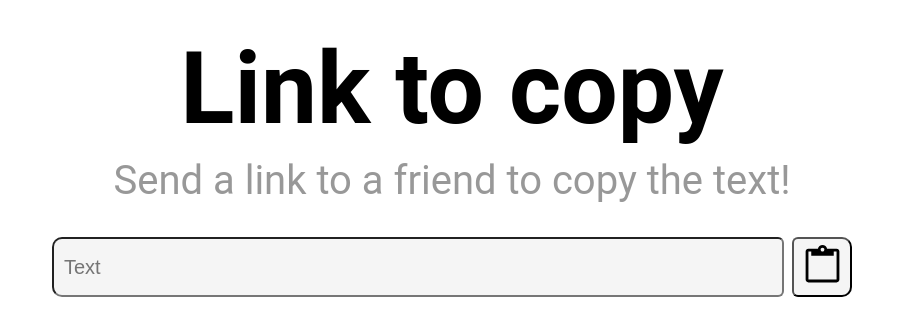
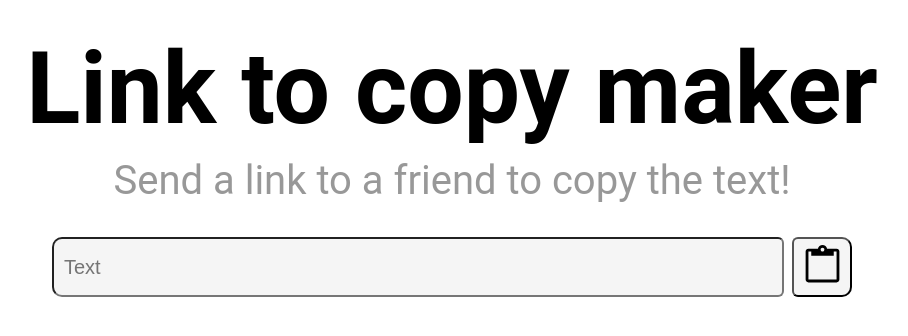
Before and after one commit to Cheese7856/Copy, a plain HTML site: page index.html in a window 1280 px wide. Shown: the whole page, without its empty margins (188-1096 px from the left). Drawn offline with Linux system fonts and the light colour scheme.

Commit message:
Changed names and title

```diff
--- a/index.html
+++ b/index.html
@@ -4,13 +4,13 @@
     <meta charset="UTF-8" />
     <meta name="viewport" content="width=device-width, initial-scale=1" />
     <link rel="stylesheet" href="src/style.css" />
-    <title>Youtube to embed</title>
+    <title>Link to copy maker</title>
     <meta name="description" content="A low effort website that turns a youtube URL into an embed URL" />
     <meta name="keywords" content="Embed, Youtube, Useless, Boring, Redirect" />
     <meta name="author" content="Elander Olsen" />
   </head>
   <body>
-    <h1>Link to copy</h1>
+    <h1>Link to copy maker</h1>
     <h2>Send a link to a friend to copy the text!</h2>
 
     <div class="container">
```
